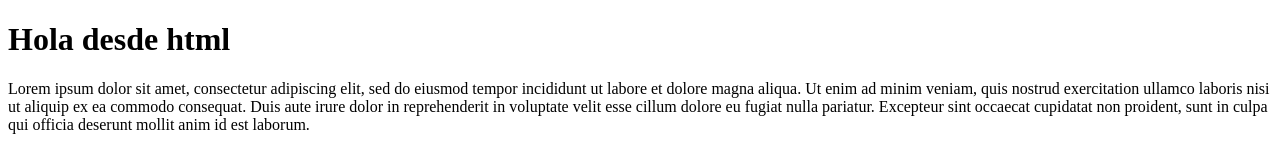
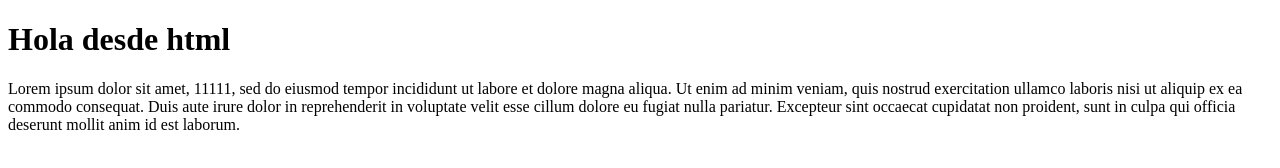
Before and after one commit to aresof/git-tutorial, a plain HTML site: page index.html in a window 1280 px wide. Drawn offline with Linux system fonts and the light colour scheme.

Commit message:
agregue 111 al párrafo

```diff
--- a/index.html
+++ b/index.html
@@ -9,6 +9,6 @@
 </head>
 <body>
 <h1>Hola desde html</h1>
-<p>Lorem ipsum dolor sit amet, consectetur adipiscing elit, sed do eiusmod tempor incididunt ut labore et dolore magna aliqua. Ut enim ad minim veniam, quis nostrud exercitation ullamco laboris nisi ut aliquip ex ea commodo consequat. Duis aute irure dolor in reprehenderit in voluptate velit esse cillum dolore eu fugiat nulla pariatur. Excepteur sint occaecat cupidatat non proident, sunt in culpa qui officia deserunt mollit anim id est laborum.</p>
+<p>Lorem ipsum dolor sit amet, 11111, sed do eiusmod tempor incididunt ut labore et dolore magna aliqua. Ut enim ad minim veniam, quis nostrud exercitation ullamco laboris nisi ut aliquip ex ea commodo consequat. Duis aute irure dolor in reprehenderit in voluptate velit esse cillum dolore eu fugiat nulla pariatur. Excepteur sint occaecat cupidatat non proident, sunt in culpa qui officia deserunt mollit anim id est laborum.</p>
 </body>
 </html>
```
